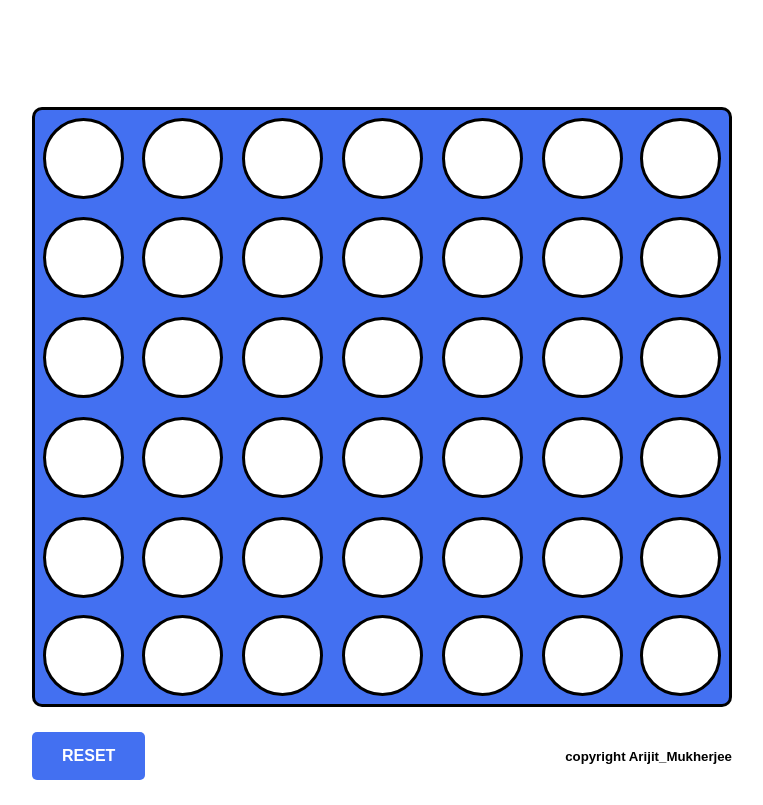
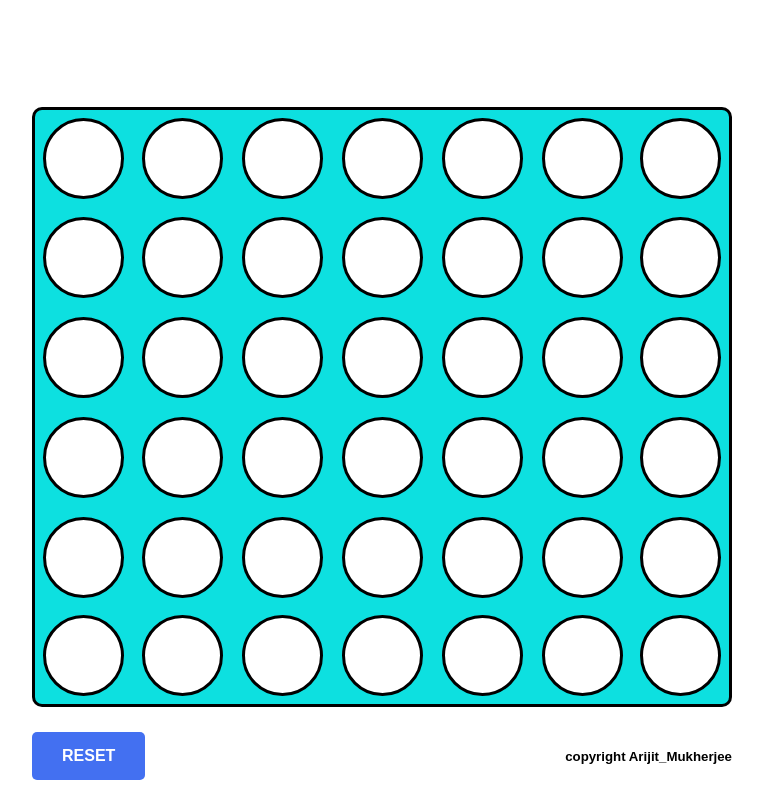
Before and after one commit to arijit-muk02/ConnectFour, a plain HTML site: page connectfour.html in a window 1280 px wide. Shown: the part 115-920 px from the top of the page, without its empty margins (258-1021 px from the left). Drawn offline with Linux system fonts and the light colour scheme.

Commit message:
Update connectfour.css

```diff
--- a/connectfour.css
+++ b/connectfour.css
@@ -29,7 +29,7 @@ h1 {
 
 .cell {
   align-items: center;
-  background: #4370F1;
+  background: #0de0e0;
   display: flex;
   height: 100px;
   justify-content: center;
```
